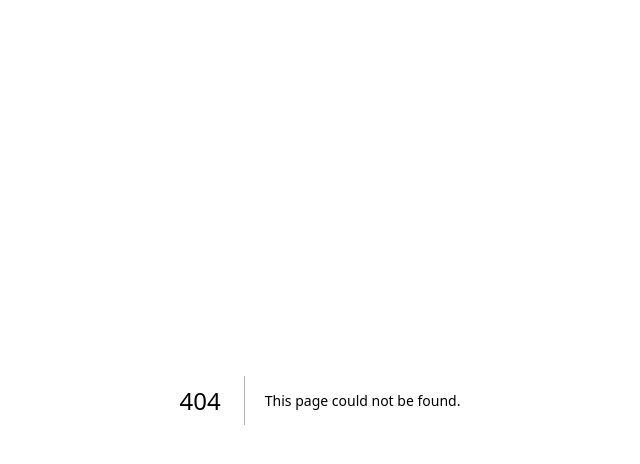
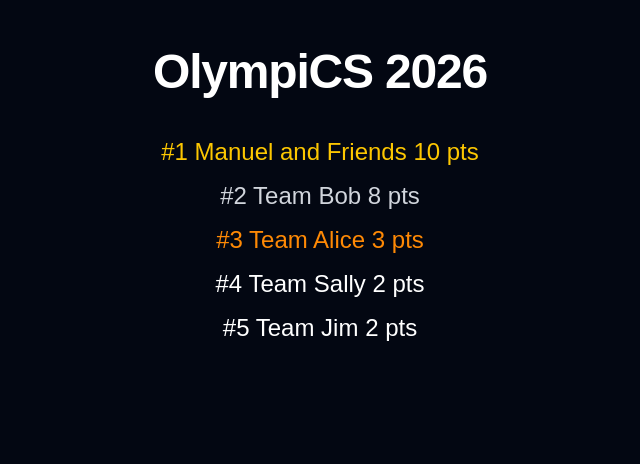
Before and after one commit to ACM-Hopkins/OlympiCS-Website, a Next.js app in the folder olympics-website/: page /scoreboard in a window 1280 px wide. Before the commit this address had no page. Shown: the top 464 px of the page, without its empty margins (320-960 px from the left). Built offline with nearby package versions, Linux system fonts and the light colour scheme.

Commit message:
First commit. Set up the header and list of placeholder teams and rankings. Set up some color coding for gold, silver, and bronze for the top 3 teams and white otherwise. Might change or edit to a box later.

```diff
--- /dev/null
+++ b/olympics-website/app/scoreboard/page.tsx
@@ -0,0 +1,56 @@
+interface Team {
+  id: number;
+  name: string;
+  score: number;
+}
+
+const placeholderTeams: Team[] = [
+  { id: 1, name: "Manuel and Friends", score: 10 },
+  { id: 2, name: "Team Bob", score: 8 },
+  { id: 3, name: "Team Alice", score: 3 },
+  { id: 4, name: "Team Sally", score: 2 },
+  { id: 5, name: "Team Jim", score: 2 },
+];
+
+interface TeamRowProps {
+  team: Team;
+  rank: number;
+}
+
+function TeamRow({ team, rank }: TeamRowProps) {
+  const medalColors: Record<number, string> = {
+    1: "text-yellow-400", // gold
+    2: "text-gray-300", // silver
+    3: "text-orange-400", // bronze
+  };
+
+  const color = medalColors[rank] ?? "text-white";
+  return (
+    <div>
+      <span className={color}>#{rank} </span>
+      <span className={color}>{team.name} </span>
+      <span className={color}>{team.score} pts</span>
+    </div>
+  );
+}
+
+export default function ScoreboardPage() {
+  //make sure the teams are in order of rank
+  const sortedTeams = [...placeholderTeams].sort((a, b) => b.score - a.score);
+
+  return (
+    <main className="min-h-screen bg-gray-950 text-white px-4 py-12">
+      {/* Header */}
+      <header className="text-center mb-10">
+        <h1 className="text-5xl font-black tracking-tight">OlympiCS 2026</h1>
+      </header>
+
+      {/* Leaderboard */}
+      <section className="text-2xl text-center max-w-2xl mx-auto flex flex-col gap-3">
+        {sortedTeams.map((team, index) => (
+          <TeamRow key={team.id} team={team} rank={index + 1} />
+        ))}
+      </section>
+    </main>
+  );
+}
```
Also changed, not shown: olympics-website/app/scoreboard/style.css (added).
